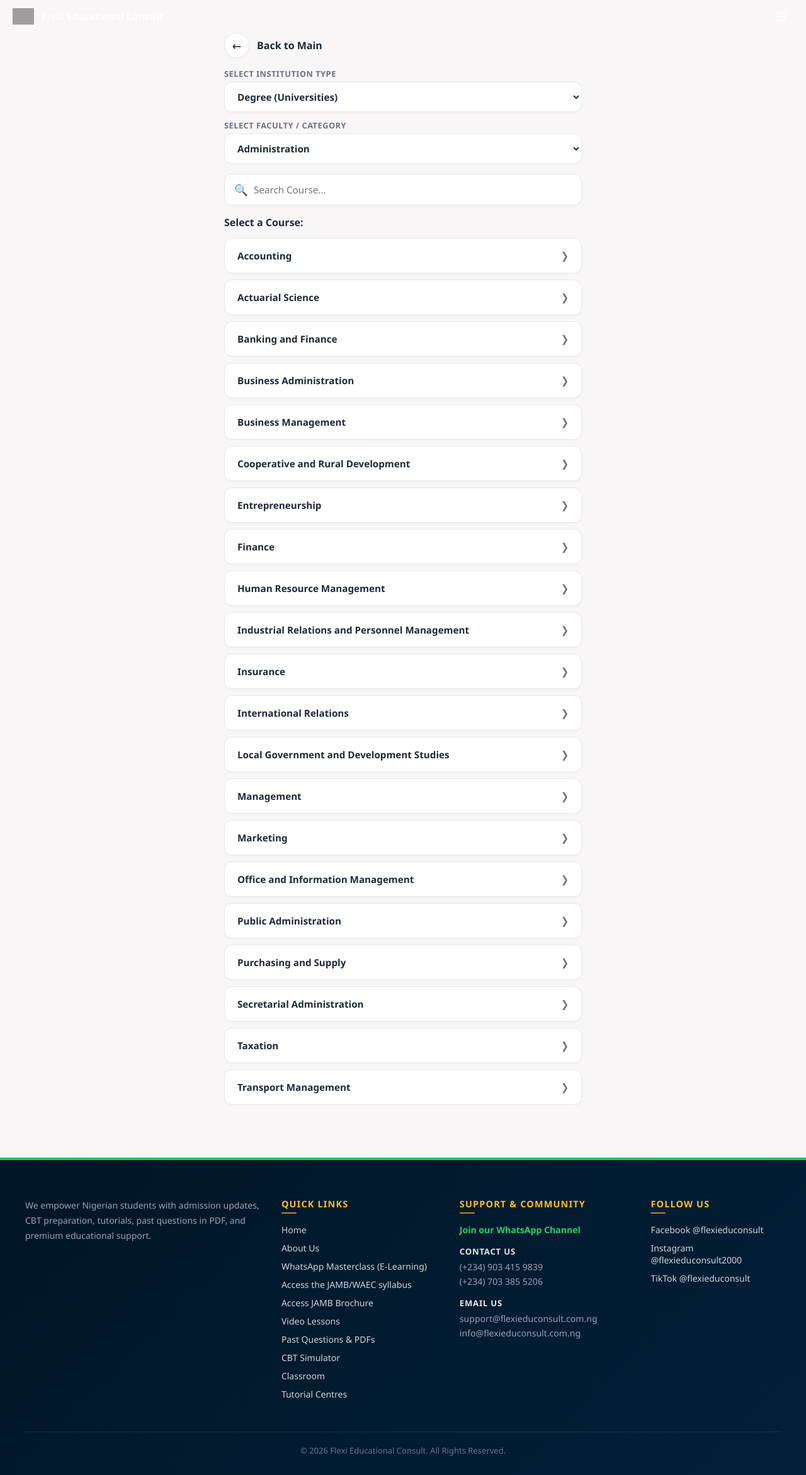
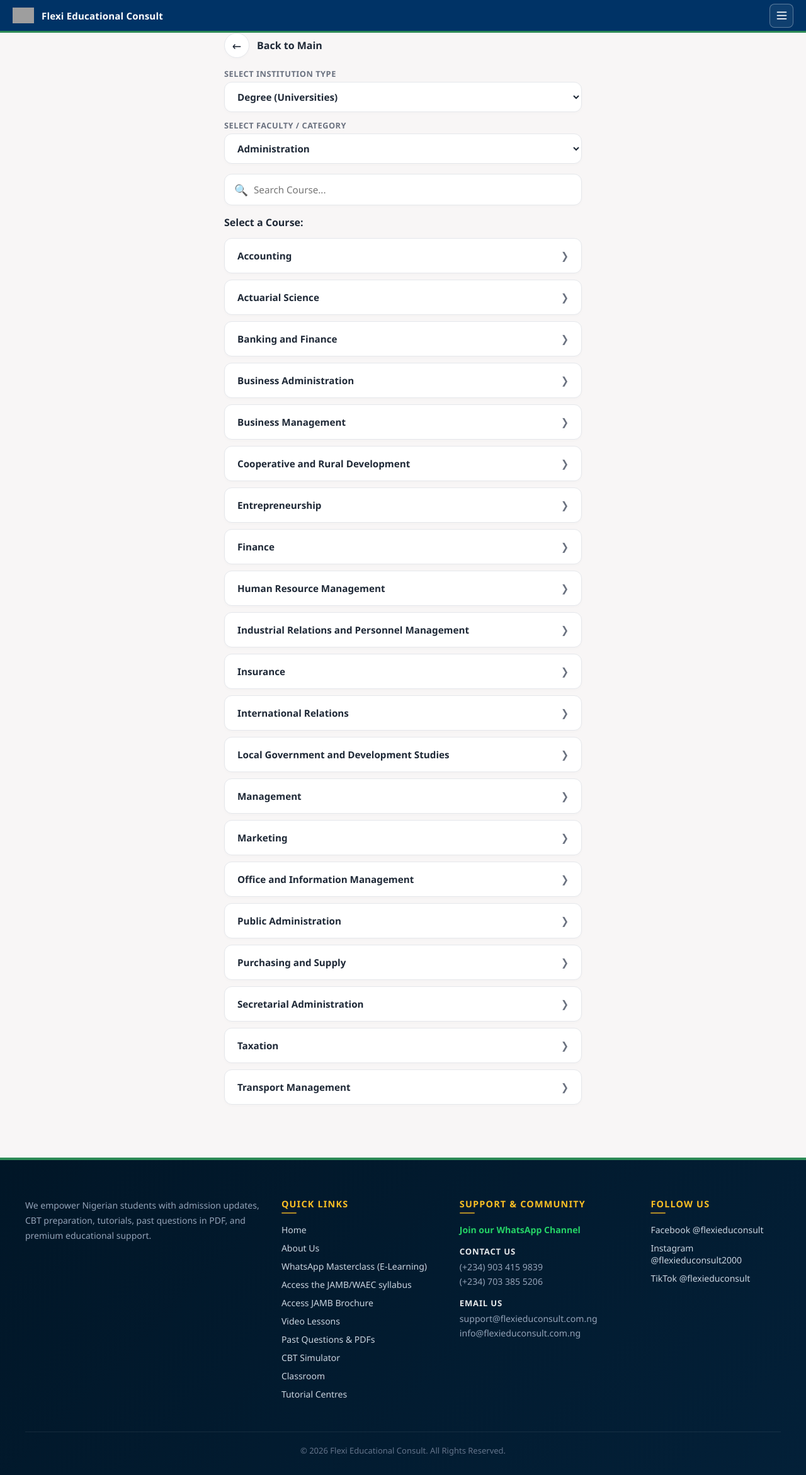
Before and after one commit to flexisystems2000/flexieduconsults, a PHP site: page /brochure.php in a window 1280 px wide. Shown: the whole page at 63% size. Run offline with PHP 8.4, Linux system fonts and the light colour scheme; grey boxes are pictures that could not be loaded.

Commit message:
Align homepage header theme variables

```diff
--- a/brochure.php
+++ b/brochure.php
@@ -17,6 +17,8 @@ $selectedInstitutionText=$institutionOptions[$institution];$selectedFacultyText=
   <title>JAMB Brochure | Flexi Educational Consult</title>
   <style>
     :root {
+      --blue: #003366;
+      --green: #2E8B57;
       --bg-color: #f8f6f6;
       --card-bg: #ffffff;
       --text-main: #1f2937;
```
